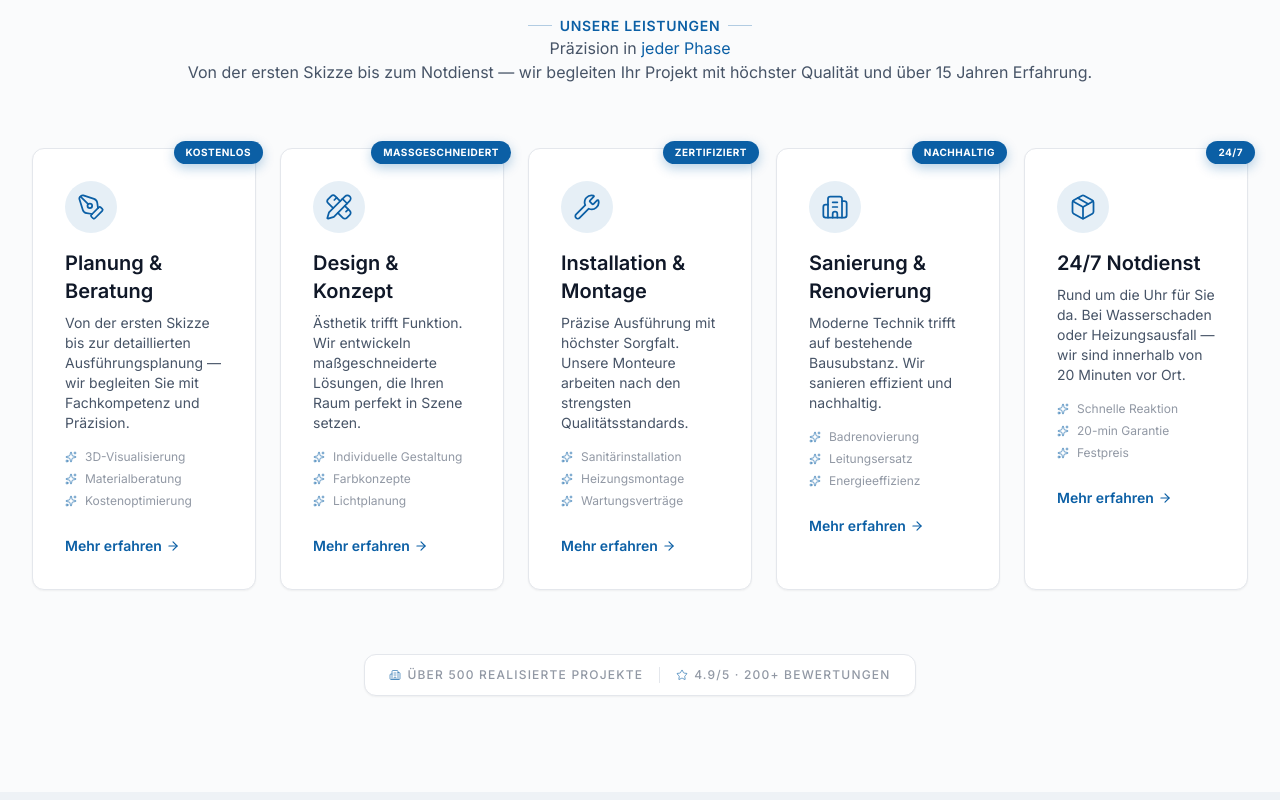
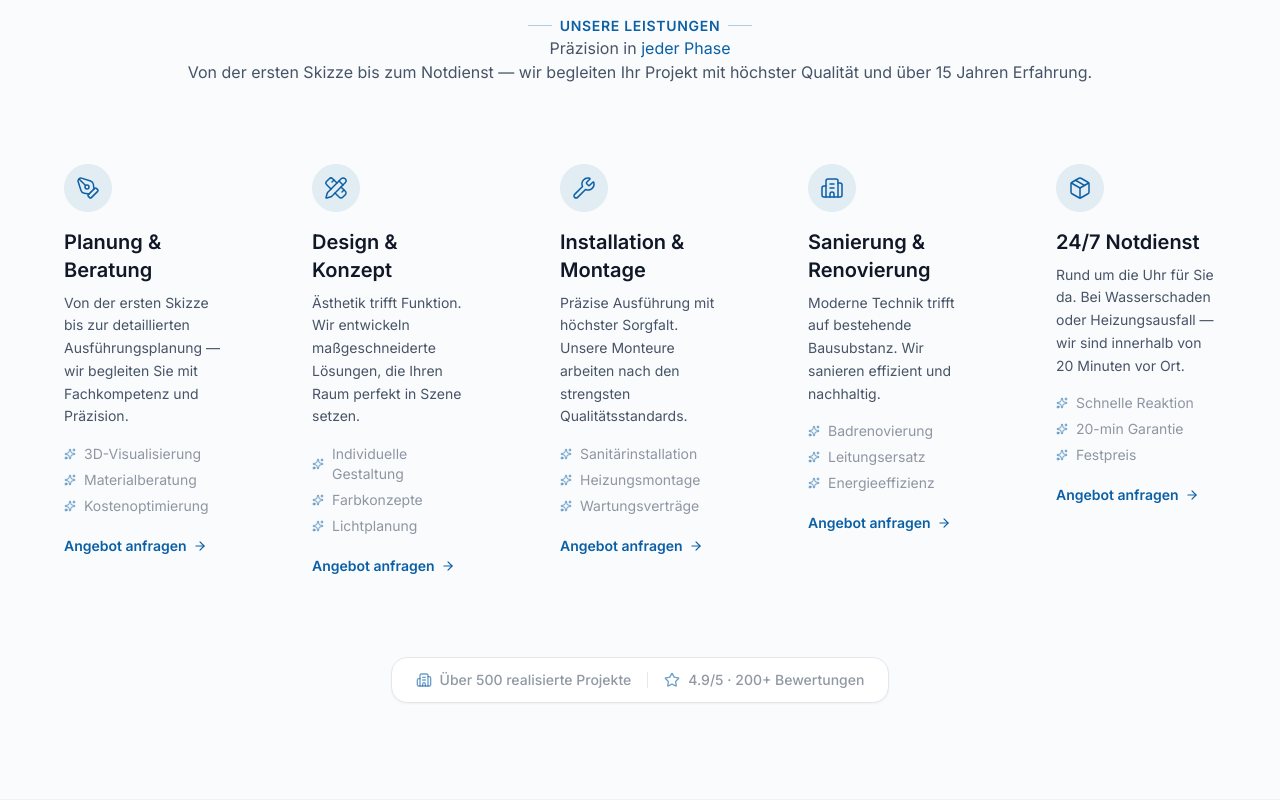
Before and after one commit to jeffkaberagithara-guru/bo-installationen-white-version, a React (Vite) app: page / in a window 1280 px wide. Shown: the part 1580-2380 px from the top of the page. Built offline with nearby package versions, Linux system fonts and the light colour scheme.

Commit message:
Modified services section

```diff
--- a/src/components/sections/Services.tsx
+++ b/src/components/sections/Services.tsx
@@ -27,7 +27,7 @@
     description:
       "Von der ersten Skizze bis zur detaillierten Ausführungsplanung — wir begleiten Sie mit Fachkompetenz und Präzision.",
     icon: "PenTool",
-    href: "#",
+    href: "#quote",
     features: ["3D-Visualisierung", "Materialberatung", "Kostenoptimierung"],
     badge: "Kostenlos",
   },
@@ -37,7 +37,7 @@
     description:
       "Ästhetik trifft Funktion. Wir entwickeln maßgeschneiderte Lösungen, die Ihren Raum perfekt in Szene setzen.",
     icon: "PencilRuler",
-    href: "#",
+    href: "#quote",
     features: ["Individuelle Gestaltung", "Farbkonzepte", "Lichtplanung"],
     badge: "Maßgeschneidert",
   },
@@ -47,7 +47,7 @@
     description:
       "Präzise Ausführung mit höchster Sorgfalt. Unsere Monteure arbeiten nach den strengsten Qualitätsstandards.",
     icon: "Wrench",
-    href: "#",
+    href: "#quote",
     features: ["Sanitärinstallation", "Heizungsmontage", "Wartungsverträge"],
     badge: "Zertifiziert",
   },
@@ -57,7 +57,7 @@
     description:
       "Moderne Technik trifft auf bestehende Bausubstanz. Wir sanieren effizient und nachhaltig.",
     icon: "Building2",
-    href: "#",
+    href: "#quote",
     features: ["Badrenovierung", "Leitungsersatz", "Energieeffizienz"],
     badge: "Nachhaltig",
   },
@@ -67,7 +67,7 @@
     description:
       "Rund um die Uhr für Sie da. Bei Wasserschaden oder Heizungsausfall — wir sind innerhalb von 20 Minuten vor Ort.",
     icon: "Package",
-    href: "#",
+    href: "#emergency",
     features: ["Schnelle Reaktion", "20-min Garantie", "Festpreis"],
     badge: "24/7",
   },
@@ -94,42 +94,36 @@
     <motion.div
       initial={{ opacity: 0, y: 30 }}
       whileInView={{ opacity: 1, y: 0 }}
-      transition={{ duration: 0.6, delay: index * 0.1 }}
-      viewport={{ once: true }}
-      whileHover={{
-        y: -6,
-        transition: { duration: 0.15, ease: "easeOut" },
-      }}
-      className="group relative rounded-xl bg-white border border-border-light p-4 sm:p-5 md:p-6 lg:p-8 shadow-sm transition-all duration-150 hover:border-brand-primary/30 hover:shadow-[0_8px_40px_rgba(11,95,165,0.08)]"
+      transition={{ duration: 0.5, delay: index * 0.06 }}
+      viewport={{ once: true, margin: "-50px" }}
+      whileHover={{ y: -4 }}
+      className="group card p-6 sm:p-8 hover:border-brand-primary/30"
     >
       {service.badge && (
-        <span className="absolute -top-2 -right-2 rounded-full bg-brand-primary px-2 sm:px-2.5 md:px-3 py-0.5 sm:py-1 text-[8px] sm:text-[9px] md:text-[10px] font-bold uppercase tracking-wider text-white shadow-[0_4px_12px_rgba(11,95,165,0.3)]">
+        <span className="absolute -top-2 -right-2 rounded-full bg-brand-primary px-2.5 sm:px-3 py-0.5 sm:py-1 text-[9px] sm:text-[10px] font-bold uppercase tracking-wider text-white shadow-[0_4px_12px_rgba(11,95,165,0.3)]">
           {service.badge}
         </span>
       )}
 
-      <div className="mb-3 sm:mb-4 inline-flex rounded-full bg-brand-primary/10 p-2 sm:p-2.5 md:p-3 text-brand-primary transition-all duration-150 group-hover:bg-brand-primary group-hover:text-white group-hover:shadow-[0_4px_20px_rgba(11,95,165,0.25)]">
-        <IconComponent
-          className="h-5 w-5 sm:h-6 sm:w-6 md:h-7 md:w-7"
-          strokeWidth={1.5}
-        />
+      <div className="relative inline-flex rounded-full bg-brand-primary/10 p-3 text-brand-primary transition-all duration-300 group-hover:bg-brand-primary group-hover:text-white group-hover:shadow-[0_4px_20px_rgba(11,95,165,0.25)]">
+        <IconComponent className="h-5 w-5 sm:h-6 sm:w-6" strokeWidth={1.5} />
       </div>
 
-      <h3 className="mb-1.5 sm:mb-2 text-base sm:text-lg md:text-xl font-semibold text-text-heading">
+      <h3 className="mt-4 text-lg sm:text-xl font-semibold text-text-heading">
         {service.title}
       </h3>
 
-      <p className="mb-3 sm:mb-4 text-xs sm:text-sm leading-relaxed text-text-body">
+      <p className="mt-2 text-sm leading-relaxed text-text-body">
         {service.description}
       </p>
 
-      <ul className="mb-4 sm:mb-5 md:mb-6 space-y-1 sm:space-y-1.5">
+      <ul className="mt-4 space-y-1.5">
         {service.features.map((feature, i) => (
           <li
             key={i}
-            className="flex items-center gap-1.5 sm:gap-2 text-[10px] sm:text-xs text-text-body/60"
+            className="flex items-center gap-2 text-sm text-text-body/60"
           >
-            <Sparkles className="h-2.5 w-2.5 sm:h-3 sm:w-3 text-brand-primary/60 flex-shrink-0" />
+            <Sparkles className="h-3 w-3 text-brand-primary/60 flex-shrink-0" />
             <span>{feature}</span>
           </li>
         ))}
@@ -137,10 +131,10 @@
 
       <a
         href={service.href}
-        className="inline-flex items-center gap-1 text-xs sm:text-sm font-semibold text-brand-primary transition-all duration-150 group-hover:gap-2 group-hover:text-brand-secondary"
+        className="mt-5 inline-flex items-center gap-1.5 text-sm font-semibold text-brand-primary transition-all duration-200 group-hover:gap-2.5 group-hover:text-brand-secondary"
       >
-        Mehr erfahren
-        <ArrowRight className="h-3 w-3 sm:h-3.5 sm:w-3.5 transition-transform duration-150 group-hover:translate-x-1" />
+        Angebot anfragen
+        <ArrowRight className="h-3.5 w-3.5 transition-transform duration-200 group-hover:translate-x-1" />
       </a>
     </motion.div>
   );
@@ -148,17 +142,14 @@
 
 const Services = () => {
   return (
-    <section
-      id="services"
-      className="section-spacing bg-bg-primary overflow-hidden"
-    >
+    <section id="services" className="section-spacing bg-bg-primary">
       <div className="container-custom">
         <motion.div
           initial={{ opacity: 0, y: 20 }}
           whileInView={{ opacity: 1, y: 0 }}
-          transition={{ duration: 0.6 }}
+          transition={{ duration: 0.5 }}
           viewport={{ once: true }}
-          className="mb-10 sm:mb-12 md:mb-16 text-center"
+          className="text-center"
         >
           <span className="section-badge">
             <span className="h-px w-6 bg-brand-primary/30" />
@@ -174,7 +165,7 @@
           </p>
         </motion.div>
 
-        <div className="grid grid-cols-1 sm:grid-cols-2 lg:grid-cols-3 xl:grid-cols-5 gap-4 sm:gap-5 md:gap-6">
+        <div className="mt-12 grid grid-cols-1 sm:grid-cols-2 lg:grid-cols-3 xl:grid-cols-5 gap-5 sm:gap-6">
           {services.map((service, index) => (
             <ServiceCard key={service.id} service={service} index={index} />
           ))}
@@ -183,18 +174,18 @@
         <motion.div
           initial={{ opacity: 0, y: 20 }}
           whileInView={{ opacity: 1, y: 0 }}
-          transition={{ duration: 0.6, delay: 0.4 }}
+          transition={{ duration: 0.5, delay: 0.3 }}
           viewport={{ once: true }}
-          className="mt-10 sm:mt-12 md:mt-16 text-center"
+          className="mt-12 text-center"
         >
-          <div className="inline-flex flex-wrap items-center justify-center gap-3 sm:gap-4 rounded-xl bg-white border border-border-light px-4 sm:px-5 md:px-6 py-2 sm:py-2.5 md:py-3 shadow-sm">
-            <span className="flex items-center gap-1.5 text-[10px] sm:text-xs font-medium uppercase tracking-widest text-text-body/60">
-              <Building2 className="h-3 w-3 text-brand-primary/60" />
+          <div className="inline-flex flex-wrap items-center justify-center gap-3 sm:gap-4 rounded-2xl bg-white border border-border-light px-5 sm:px-6 py-3 shadow-sm">
+            <span className="flex items-center gap-2 text-xs sm:text-sm font-medium text-text-body/60">
+              <Building2 className="h-4 w-4 text-brand-primary/60" />
               Über 500 realisierte Projekte
             </span>
-            <span className="h-3 sm:h-4 w-px bg-border-light" />
-            <span className="flex items-center gap-1.5 text-[10px] sm:text-xs font-medium uppercase tracking-widest text-text-body/60">
-              <Star className="h-3 w-3 text-brand-primary/60" />
+            <span className="h-4 w-px bg-border-light" />
+            <span className="flex items-center gap-2 text-xs sm:text-sm font-medium text-text-body/60">
+              <Star className="h-4 w-4 text-brand-primary/60" />
               4.9/5 · 200+ Bewertungen
             </span>
           </div>
```
